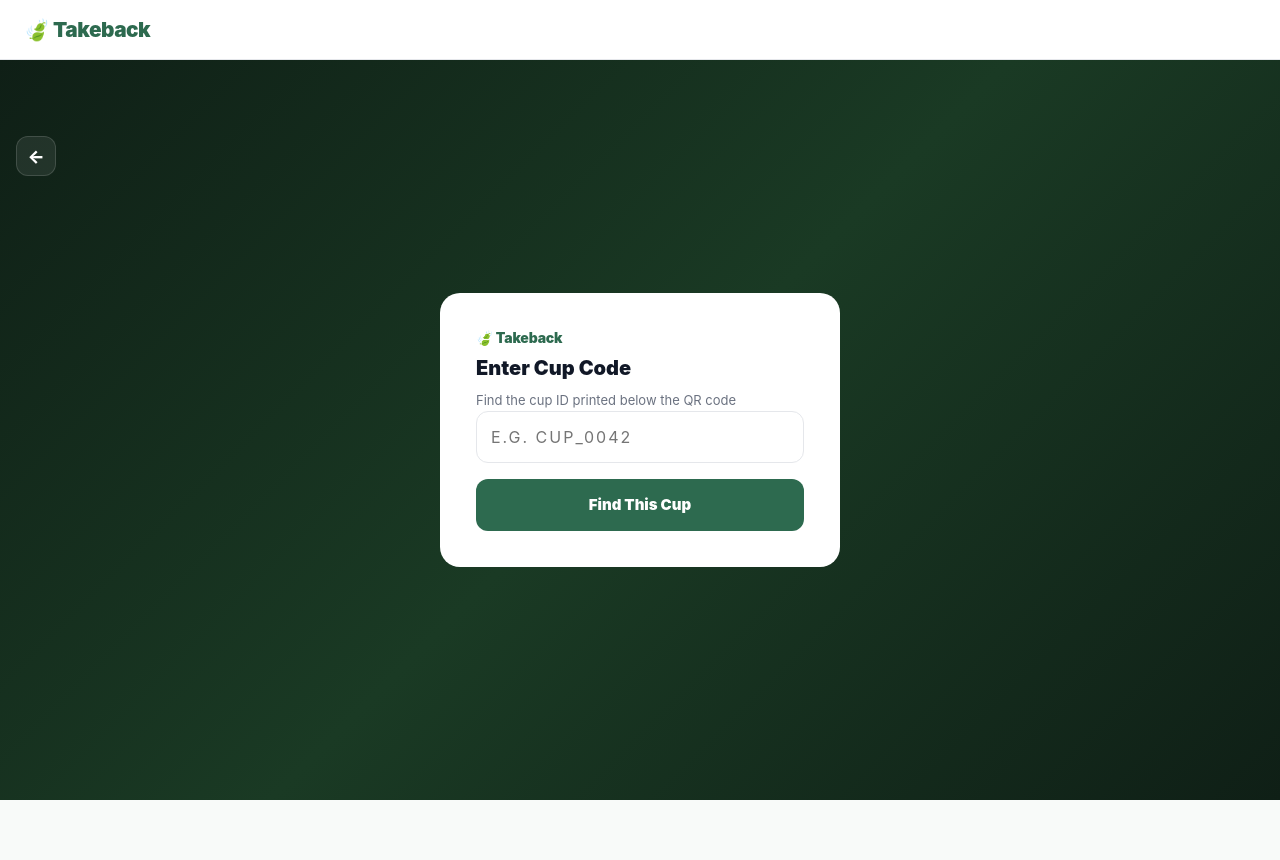
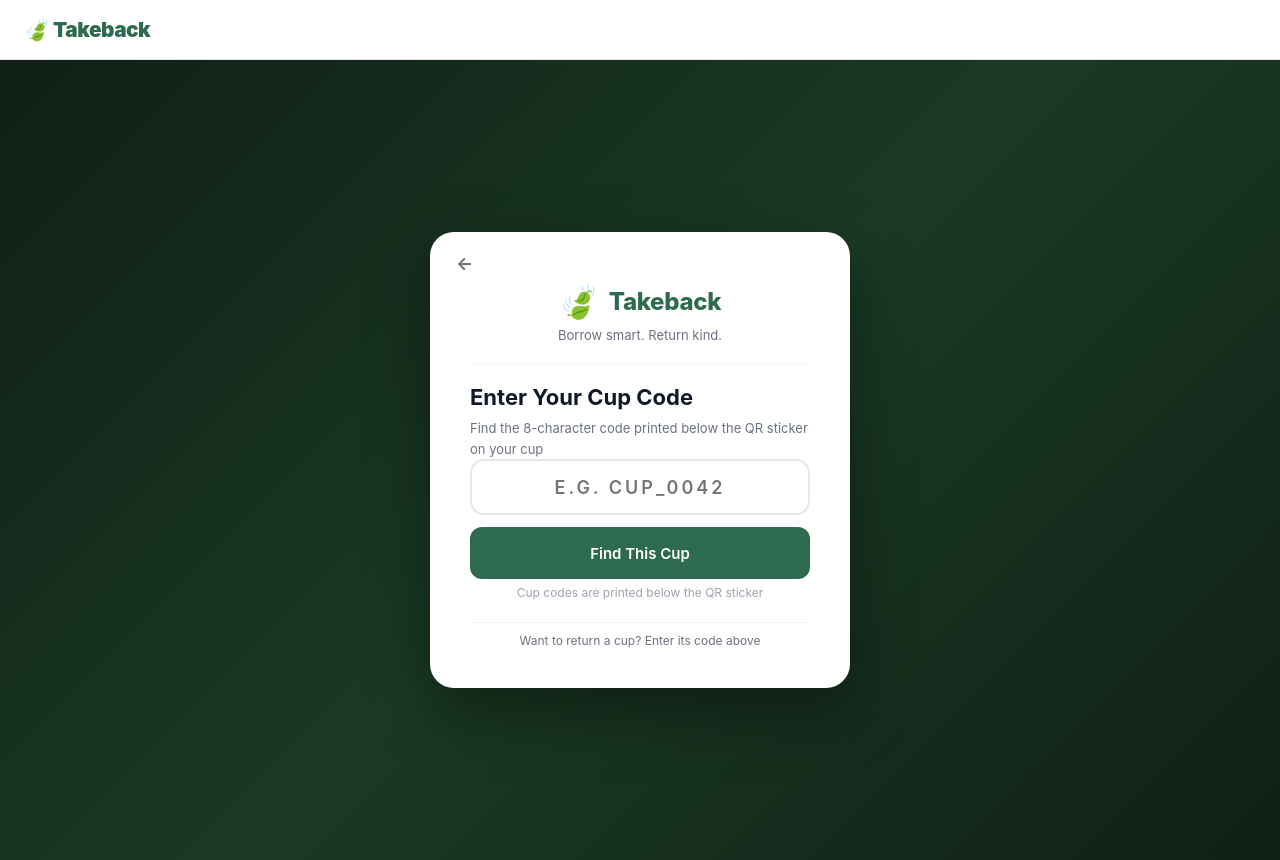
Before and after one commit to Pratyush-Chouksey/Takeback, a React (Vite) app in the folder client/: page /enter-cup in a window 1280 px wide. Before the commit the page ends 800 px from the top, so only its background shows below. Built offline with nearby package versions, Linux system fonts and the light colour scheme; no server answers.

Commit message:
Remove scan feature, fix logout redirect, clean entry flow

```diff
--- a/client/src/App.jsx
+++ b/client/src/App.jsx
@@ -4,7 +4,6 @@ import BorrowPage from './pages/BorrowPage';
 import ReturnPage from './pages/ReturnPage';
 import AdminDashboard from './pages/AdminDashboard';
 import LandingPage from './pages/LandingPage';
-import ScanPage from './pages/ScanPage';
 import EnterCupPage from './pages/EnterCupPage';
 import ProtectedRoute from './components/ProtectedRoute';
 
@@ -14,7 +13,6 @@ export default function App() {
       <Navbar />
       <Routes>
         <Route path="/" element={<LandingPage />} />
-        <Route path="/scan" element={<ScanPage />} />
         <Route path="/enter-cup" element={<EnterCupPage />} />
         <Route path="/borrow" element={<ProtectedRoute><BorrowPage /></ProtectedRoute>} />
         <Route path="/return" element={<ProtectedRoute><ReturnPage /></ProtectedRoute>} />
--- a/client/src/components/Navbar.jsx
+++ b/client/src/components/Navbar.jsx
@@ -13,8 +13,7 @@ export default function Navbar() {
   const show =
     location.pathname === '/borrow' ||
     location.pathname === '/return' ||
-    location.pathname === '/enter-cup' ||
-    location.pathname === '/scan';
+    location.pathname === '/enter-cup';
 
   if (!show) return null;
 
--- a/client/src/context/AuthContext.jsx
+++ b/client/src/context/AuthContext.jsx
@@ -1,5 +1,4 @@
 import { createContext, useContext, useState, useEffect } from 'react';
-import { useNavigate } from 'react-router-dom';
 import { getMe, setAuthToken } from '../api';
 
 const AuthContext = createContext(null);
@@ -8,7 +7,6 @@ export function AuthProvider({ children }) {
   const [user, setUser] = useState(null);
   const [token, setToken] = useState(null);
   const [loading, setLoading] = useState(true);
-  const navigate = useNavigate();
 
   // Restore session on mount
   useEffect(() => {
@@ -52,7 +50,7 @@ export function AuthProvider({ children }) {
 
     verifyAndRestore();
     return () => { cancelled = true; };
-  }, [navigate]);
+  }, []);
 
   const login = (userData, authToken) => {
     // userData: { name, email, picture, wallet }
@@ -64,12 +62,15 @@ export function AuthProvider({ children }) {
   };
 
   const logout = () => {
+    localStorage.removeItem('takeback_token');
+    localStorage.removeItem('takeback_user');
+    sessionStorage.removeItem('takeback_redirect');
+    setAuthToken(null);
     setUser(null);
     setToken(null);
-    localStorage.removeItem('takeback_token');
-    localStorage.removeItem('takeback_user');
-    setAuthToken(null);
-    navigate('/');
+
+    // Hard redirect is most reliable and clears stale UI state.
+    window.location.href = '/';
   };
 
   const updateWallet = (newBalance) => {
--- a/client/src/pages/EnterCupPage.jsx
+++ b/client/src/pages/EnterCupPage.jsx
@@ -1,12 +1,13 @@
-import { useMemo, useState } from 'react';
+import { useState, useMemo, useEffect } from 'react';
 import { useNavigate } from 'react-router-dom';
+import { getCup } from '../api';
 
 const BRAND = '#2D6A4F';
 const BRAND_FOCUS = 'rgba(45,106,79,0.1)';
 
 const pageStyles = {
   page: {
-    minHeight: 'calc(100vh - 60px)',
+    minHeight: '100vh',
     background: 'linear-gradient(135deg, #0f1f16 0%, #1a3a24 50%, #0f1f16 100%)',
     display: 'flex',
     alignItems: 'center',
@@ -16,46 +17,52 @@ const pageStyles = {
     fontFamily: "'Inter',-apple-system,BlinkMacSystemFont,'Segoe UI',sans-serif",
     position: 'relative',
   },
+  card: {
+    width: '100%',
+    maxWidth: 420,
+    background: '#fff',
+    borderRadius: 24,
+    padding: 40,
+    boxSizing: 'border-box',
+    textAlign: 'left',
+    boxShadow: '0 24px 64px rgba(0,0,0,0.4)',
+    position: 'relative',
+  },
   backBtn: {
     position: 'absolute',
-    top: 76,
-    left: 16,
-    width: 40,
-    height: 40,
-    borderRadius: 12,
-    background: 'rgba(255,255,255,0.08)',
-    border: '1px solid rgba(255,255,255,0.14)',
-    color: '#fff',
+    top: 20,
+    left: 20,
+    background: 'none',
+    border: 'none',
+    color: '#6b7280',
     cursor: 'pointer',
     fontSize: 18,
-    fontWeight: 800,
+    fontWeight: 700,
   },
-  card: {
-    width: '100%',
-    maxWidth: 400,
-    background: '#fff',
-    borderRadius: 20,
-    padding: 36,
-    boxSizing: 'border-box',
-    textAlign: 'left',
-  },
-  logo: { color: BRAND, fontWeight: 900, fontSize: 14, letterSpacing: -0.2 },
-  h: { margin: '10px 0 0', fontSize: 20, fontWeight: 900, color: '#111827' },
-  sub: { marginTop: 10, color: '#6b7280', fontSize: 13, lineHeight: 1.6 },
+  logoRow: { display: 'flex', alignItems: 'center', justifyContent: 'center', gap: 10, marginTop: 10 },
+  logoEmoji: { fontSize: 32 },
+  logoText: { fontSize: 24, fontWeight: 800, color: BRAND, letterSpacing: -0.3 },
+  tagline: { marginTop: 6, textAlign: 'center', fontSize: 13, color: '#6b7280' },
+  divider: { height: 1, background: '#f3f4f6', margin: '20px 0' },
+  heading: { margin: 0, fontSize: 22, fontWeight: 700, color: '#111827' },
+  sub: { marginTop: 8, color: '#6b7280', fontSize: 13, lineHeight: 1.6 },
   input: {
     width: '100%',
-    height: 52,
-    border: '1.5px solid #e5e7eb',
-    borderRadius: 12,
-    fontSize: 16,
+    height: 56,
+    border: '2px solid #e5e7eb',
+    borderRadius: 14,
+    fontSize: 18,
     outline: 'none',
-    padding: '0 14px',
+    padding: '0 20px',
     textTransform: 'uppercase',
-    letterSpacing: 2,
+    letterSpacing: 3,
     boxSizing: 'border-box',
+    textAlign: 'center',
+    fontWeight: 600,
+    color: '#111827',
   },
   btn: {
-    marginTop: 16,
+    marginTop: 12,
     width: '100%',
     height: 52,
     background: BRAND,
@@ -64,9 +71,13 @@ const pageStyles = {
     borderRadius: 12,
     cursor: 'pointer',
     fontSize: 15,
-    fontWeight: 900,
+    fontWeight: 600,
   },
-  err: { marginTop: 10, color: '#DC2626', fontSize: 13, fontWeight: 600 },
+  err: { marginTop: 10, color: '#DC2626', fontSize: 13, fontWeight: 600, display: 'flex', alignItems: 'center', gap: 6 },
+  errIcon: { fontSize: 14 },
+  helper: { marginTop: 6, fontSize: 12, color: '#9ca3af', textAlign: 'center' },
+  bottomDivider: { height: 1, background: '#f3f4f6', margin: '22px 0 10px' },
+  bottomText: { fontSize: 12, color: '#6b7280', textAlign: 'center' },
 };
 
 function isValidCupCode(v) {
@@ -78,6 +89,7 @@ export default function EnterCupPage() {
   const [cupCode, setCupCode] = useState('');
   const [error, setError] = useState('');
   const [focused, setFocused] = useState(false);
+  const [loading, setLoading] = useState(false);
 
   const normalized = useMemo(() => cupCode.trim().toUpperCase(), [cupCode]);
 
@@ -90,30 +102,64 @@ export default function EnterCupPage() {
     };
   }, [focused]);
 
-  const onSubmit = () => {
+  useEffect(() => {
+    if (typeof document === 'undefined' || document.getElementById('tb-enter-cup')) return;
+    const el = document.createElement('style');
+    el.id = 'tb-enter-cup';
+    el.textContent = `
+      .tb-enter-btn:hover:not(:disabled){background:#235c42!important;transform:translateY(-1px)}
+      @keyframes tb-error-fade{from{opacity:0;transform:translateY(2px)}to{opacity:1;transform:translateY(0)}}
+      .tb-enter-error{animation:tb-error-fade .18s ease-out}
+    `;
+    document.head.appendChild(el);
+  }, []);
+
+  const onSubmit = async () => {
     const v = normalized;
     if (!v) {
       setError('Please enter a cup code');
       return;
     }
-    if (!isValidCupCode(v)) {
-      setError('Invalid cup code format');
+    if (!v.startsWith('CUP_')) {
+      setError('Invalid format. Try CUP_0042');
       return;
     }
+    setLoading(true);
     setError('');
-    navigate(`/borrow?cupId=${encodeURIComponent(v)}`);
+
+    try {
+      await getCup(v);
+      navigate(`/borrow?cupId=${encodeURIComponent(v)}`);
+    } catch (e) {
+      if (e.response?.status === 404) {
+        setError('Cup not found. Please check the code and try again.');
+      } else {
+        setError(e.response?.data?.message || 'Something went wrong. Please try again.');
+      }
+    } finally {
+      setLoading(false);
+    }
   };
 
   return (
     <div style={pageStyles.page}>
-      <button style={pageStyles.backBtn} onClick={() => navigate('/')}>
-        ←
-      </button>
+      <div style={pageStyles.card}>
+        <button style={pageStyles.backBtn} onClick={() => navigate('/')}>
+          ←
+        </button>
 
-      <div style={pageStyles.card}>
-        <div style={pageStyles.logo}>🍃 Takeback</div>
-        <h2 style={pageStyles.h}>Enter Cup Code</h2>
-        <div style={pageStyles.sub}>Find the cup ID printed below the QR code</div>
+        <div style={pageStyles.logoRow}>
+          <span style={pageStyles.logoEmoji}>🍃</span>
+          <span style={pageStyles.logoText}>Takeback</span>
+        </div>
+        <div style={pageStyles.tagline}>Borrow smart. Return kind.</div>
+
+        <div style={pageStyles.divider} />
+
+        <h2 style={pageStyles.heading}>Enter Your Cup Code</h2>
+        <div style={pageStyles.sub}>
+          Find the 8-character code printed below the QR sticker on your cup
+        </div>
 
         <input
           style={inputStyle}
@@ -130,11 +176,28 @@ export default function EnterCupPage() {
           aria-label="Cup code"
         />
 
-        {error && <div style={pageStyles.err}>{error}</div>}
+        {error && (
+          <div className="tb-enter-error" style={pageStyles.err}>
+            <span style={pageStyles.errIcon}>⚠️</span>
+            <span>{error}</span>
+          </div>
+        )}
 
-        <button style={pageStyles.btn} onClick={onSubmit}>
-          Find This Cup
+        <button
+          className="tb-enter-btn"
+          style={{ ...pageStyles.btn, opacity: loading ? 0.7 : 1 }}
+          onClick={onSubmit}
+          disabled={loading}
+        >
+          {loading ? 'Checking...' : 'Find This Cup'}
         </button>
+
+        <div style={pageStyles.helper}>Cup codes are printed below the QR sticker</div>
+
+        <div style={pageStyles.bottomDivider} />
+        <div style={pageStyles.bottomText}>
+          Want to return a cup? Enter its code above
+        </div>
       </div>
     </div>
   );
--- a/client/src/pages/ScanPage.jsx
+++ /dev/null
@@ -1,144 +0,0 @@
-import { useEffect, useState } from 'react';
-import { useNavigate } from 'react-router-dom';
-
-const BRAND = '#52B788';
-
-const styles = {
-  page: {
-    minHeight: 'calc(100vh - 60px)',
-    background: 'linear-gradient(135deg, #0f1f16 0%, #1a3a24 50%, #0f1f16 100%)',
-    display: 'flex',
-    justifyContent: 'center',
-    alignItems: 'center',
-    padding: '32px 16px',
-    boxSizing: 'border-box',
-    color: '#fff',
-    fontFamily: "'Inter',-apple-system,BlinkMacSystemFont,'Segoe UI',sans-serif",
-    position: 'relative',
-  },
-  backBtn: {
-    position: 'absolute',
-    top: 76,
-    left: 16,
-    width: 40,
-    height: 40,
-    borderRadius: 12,
-    background: 'rgba(255,255,255,0.08)',
-    border: '1px solid rgba(255,255,255,0.15)',
-    color: '#fff',
-    cursor: 'pointer',
-    fontSize: 18,
-    fontWeight: 800,
-  },
-  card: {
-    width: '100%',
-    maxWidth: 560,
-    background: 'rgba(255,255,255,0.06)',
-    border: '1px solid rgba(255,255,255,0.14)',
-    borderRadius: 20,
-    padding: 28,
-    boxSizing: 'border-box',
-    textAlign: 'center',
-  },
-  h: { margin: 0, fontSize: 22, fontWeight: 800, color: '#fff' },
-  sub: { marginTop: 10, fontSize: 15, color: '#9ca3af', lineHeight: 1.6 },
-  viewfinderWrap: { width: 200, height: 200, margin: '18px auto 10px', position: 'relative' },
-  viewfinder: {
-    width: '100%',
-    height: '100%',
-    borderRadius: 22,
-    border: `2px solid ${BRAND}`,
-    background: 'rgba(0,0,0,0.05)',
-    boxSizing: 'border-box',
-  },
-  corner: { position: 'absolute', width: 36, height: 36, borderRadius: 10, boxSizing: 'border-box' },
-  note: { marginTop: 12, fontSize: 12, color: '#6b7280' },
-  primaryBtn: {
-    marginTop: 16,
-    width: '100%',
-    height: 48,
-    background: BRAND,
-    color: '#0f1f16',
-    border: 'none',
-    borderRadius: 12,
-    fontSize: 15,
-    fontWeight: 800,
-    cursor: 'pointer',
-    transition: 'transform 0.15s ease, background 0.15s ease',
-  },
-  secondaryBtn: {
-    marginTop: 12,
-    width: '100%',
-    height: 48,
-    background: 'transparent',
-    color: BRAND,
-    border: `1.5px solid ${BRAND}`,
-    borderRadius: 12,
-    fontSize: 14,
-    fontWeight: 800,
-    cursor: 'pointer',
-  },
-  msg: { marginTop: 14, fontSize: 14, color: '#9ca3af', lineHeight: 1.7 },
-};
-
-export default function ScanPage() {
-  const navigate = useNavigate();
-  const [showInstructions, setShowInstructions] = useState(false);
-
-  useEffect(() => {
-    if (typeof document === 'undefined') return;
-    if (document.getElementById('tb-scan')) return;
-
-    const el = document.createElement('style');
-    el.id = 'tb-scan';
-    el.textContent = `
-      @keyframes tb-scan-pulse{0%{transform:scale(1); box-shadow:0 0 0 0 rgba(82,183,136,0.35)}50%{transform:scale(1.015); box-shadow:0 0 0 10px rgba(82,183,136,0.12)}100%{transform:scale(1); box-shadow:0 0 0 0 rgba(82,183,136,0.35)}}
-      .tb-scan-view{animation: tb-scan-pulse 2.2s ease-in-out infinite;}
-      button:hover:not(:disabled){opacity:.92}
-    `;
-    document.head.appendChild(el);
-  }, []);
-
-  return (
-    <div style={styles.page}>
-      <button style={styles.backBtn} onClick={() => navigate('/')}>
-        ←
-      </button>
-
-      <div style={styles.card}>
-        <h2 style={styles.h}>Scan a Takeback Cup</h2>
-        <div style={styles.sub}>Point your camera at the QR code on the cup</div>
-
-        <div style={styles.viewfinderWrap} aria-hidden="true">
-          <div className="tb-scan-view" style={styles.viewfinder} />
-
-          {/* Corner brackets */}
-          <div style={{ ...styles.corner, left: 16, top: 16, borderTop: `3px solid ${BRAND}`, borderLeft: `3px solid ${BRAND}` }} />
-          <div style={{ ...styles.corner, right: 16, top: 16, borderTop: `3px solid ${BRAND}`, borderRight: `3px solid ${BRAND}` }} />
-          <div style={{ ...styles.corner, left: 16, bottom: 16, borderBottom: `3px solid ${BRAND}`, borderLeft: `3px solid ${BRAND}` }} />
-          <div style={{ ...styles.corner, right: 16, bottom: 16, borderBottom: `3px solid ${BRAND}`, borderRight: `3px solid ${BRAND}` }} />
-        </div>
-
-        <div style={styles.note}>Your browser will ask for camera permission</div>
-
-        <button
-          style={styles.primaryBtn}
-          onClick={() => setShowInstructions(true)}
-        >
-          Open Camera Scanner
-        </button>
-
-        {showInstructions && (
-          <>
-            <div style={styles.msg}>
-              Use your phone&apos;s default camera app to scan — it will open the borrow page automatically
-            </div>
-            <button style={styles.secondaryBtn} onClick={() => navigate('/enter-cup')}>
-              Enter Cup Code Manually →
-            </button>
-          </>
-        )}
-      </div>
-    </div>
-  );
-}
```
Also changed, not shown: client/src/components/ProtectedRoute.jsx (+8 -0 lines), client/src/pages/BorrowPage.jsx (+23 -5 lines), client/src/pages/LandingPage.jsx (+15 -7 lines).
